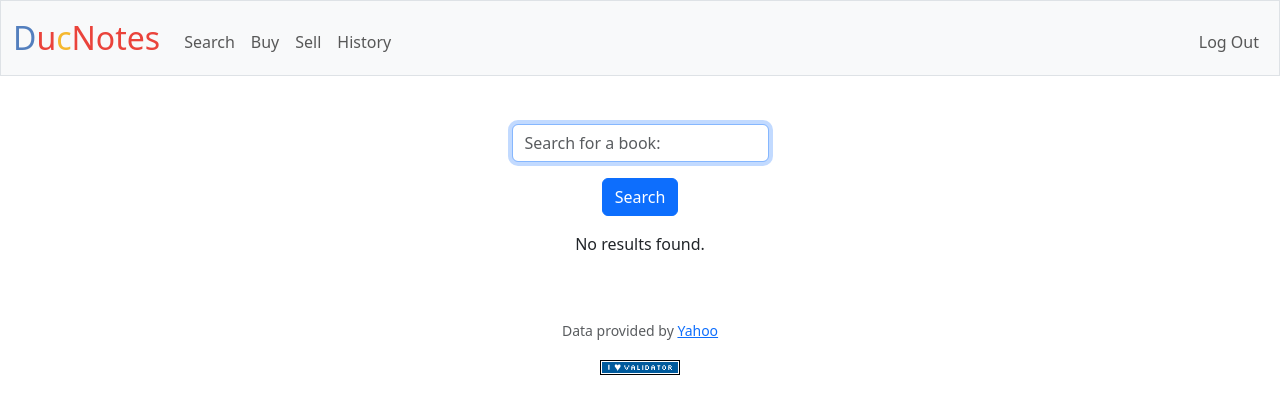
After one commit to ducvotm/cs50-book-search, a Flask app: page /search in a window 1280 px wide. The commit adds this page. Shown: the top 414 px of the page. Run offline with Flask 3, Linux system fonts and the light colour scheme; a user stored in the database is signed in; some libraries are stand-ins or nearby versions.

Commit message:
First commit for search feature

```diff
--- a/app.py
+++ b/app.py
@@ -5,10 +5,13 @@ from flask import Flask, flash, redirect, render_template, request, session
 from flask_session import Session
 from werkzeug.security import check_password_hash, generate_password_hash
 
-from helpers import apology, login_required, lookup, usd
+from helpers import apology, login_required, lookup, usd, search
 
 # Configure application
 app = Flask(__name__)
+
+#Define google books api key
+GOOGLE_BOOKS_API_KEY = "AIzaSyBhiLmrNzOyI1qLN31CINB3N-JRD6l6MQo"
 
 # Custom filter
 app.jinja_env.filters["usd"] = usd
@@ -154,6 +157,15 @@ def quote():
     """Get stock quote."""
     return apology("TODO")
 
+@app.route("/search", methods=["GET", "POST"])
+@login_required
+def search():
+    """Search for the name of the book"""
+    query = request.args.get('q')
+    if query:
+        search_results = search(query, GOOGLE_BOOKS_API_KEY)
+        return render_template("search_results.html", search_results=search_results)
+    return render_template("search.html")
 
 
 
--- a/helpers.py
+++ b/helpers.py
@@ -82,6 +82,26 @@ def lookup(symbol):
     except (KeyError, IndexError, requests.RequestException, ValueError):
         return None
 
+def search(query, api_key):
+    """Look up books by query using Google Books API."""
+
+    # Prepare API request
+    url = f"https://www.googleapis.com/books/v1/volumes"
+    params = {
+        'q': query,
+        'key': api_key,
+        'maxResults': 10  # This value can be customized as needed
+    }
+
+    # Query API
+    try:
+        response = requests.get(url, params=params)
+        response.raise_for_status()
+        data = response.json()
+        return data.get('items', [])
+    except (requests.RequestException, ValueError) as e:
+        print(f"Error: {e}")
+        return None
 
 def usd(value):
     """Format value as USD."""
--- a/templates/layout.html
+++ b/templates/layout.html
@@ -31,7 +31,7 @@
                 <div class="collapse navbar-collapse" id="navbar">
                     {% if session["user_id"] %}
                         <ul class="navbar-nav me-auto mt-2">
-                            <li class="nav-item"><a class="nav-link" href="/quote">Quote</a></li>
+                            <li class="nav-item"><a class="nav-link" href="/search">Search</a></li>
                             <li class="nav-item"><a class="nav-link" href="/buy">Buy</a></li>
                             <li class="nav-item"><a class="nav-link" href="/sell">Sell</a></li>
                             <li class="nav-item"><a class="nav-link" href="/history">History</a></li>
--- /dev/null
+++ b/templates/search.html
@@ -0,0 +1,30 @@
+{% extends "layout.html" %}
+
+{% block title %}
+    Search
+{% endblock %}
+
+{% block main %}
+    <form action="/search" method="post">
+        <div class="mb-3">
+            <input autocomplete="off" autofocus class="form-control mx-auto w-auto" name="query" placeholder="Search for a book: " type="text">
+        </div>
+
+        <button class="btn btn-primary" type="submit">Search</button>
+    </form>
+
+    {% if books %}
+    <ul class="list-group mt-3">
+        {% for book in books %}
+            <li class="list-group-item">
+                <h2>{{ book.title }}</h2>
+                <p>Author: {{ book.author }}</p>
+                <p>Description: {{ book.description }}</p>
+            </li>
+        {% endfor %}
+    </ul>
+    {% else %}
+        <p class="mt-3">No results found.</p>
+    {% endif %}
+
+{% endblock %}
```
Also changed, not shown: 2 other files.
